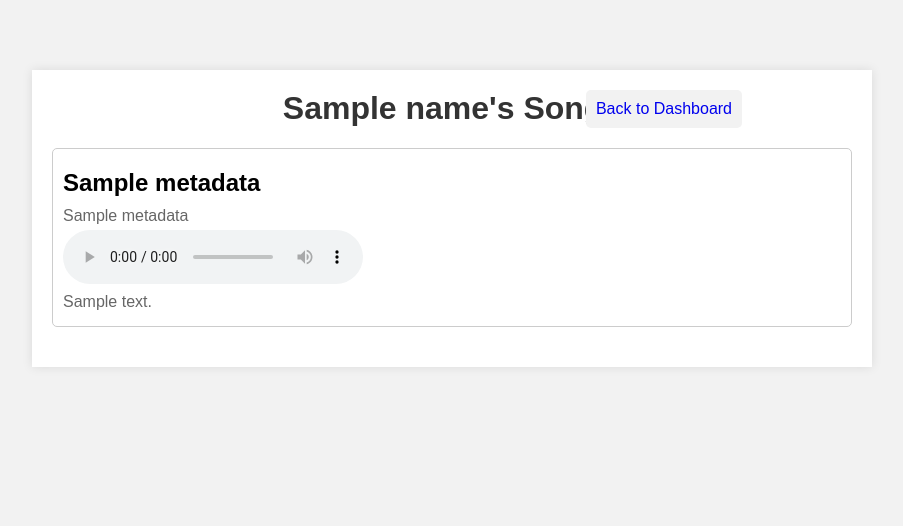
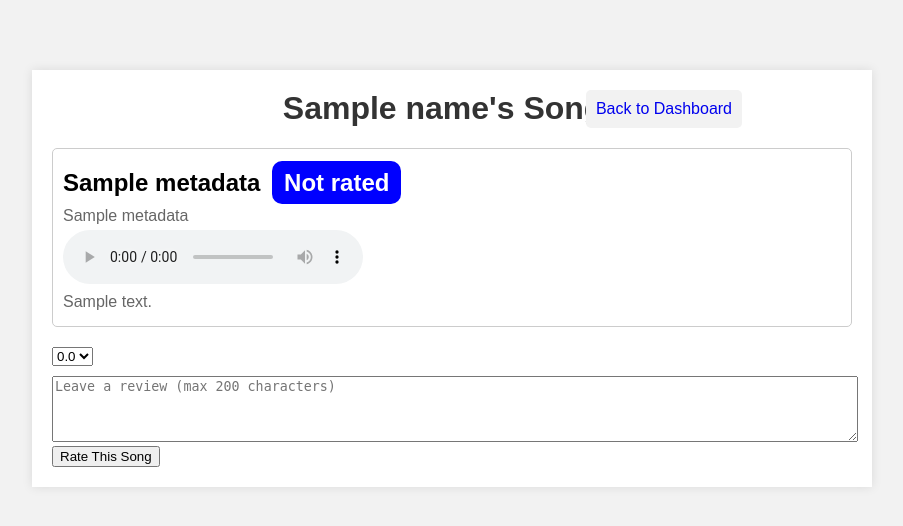
Before and after one commit to haydenroberts130/Music, a Flask app: template templates/view_songs.html in a window 1280 px wide. Shown: the top 526 px of the page, without its empty margins (188-1091 px from the left). Run offline with Flask 3, Linux system fonts and the light colour scheme; the template is opened without the code that fills it: most values are stand-ins (such as "Sample title", 1, 10 or a date in 2020).

Commit message:
working song reviews

```diff
--- a/app.py
+++ b/app.py
@@ -9,6 +9,8 @@ from data import *
 from datetime import datetime, timedelta
 import datetime
 from google.oauth2.service_account import Credentials
+import json
+import ast
 
 class User(UserMixin):
     def __init__(self, user_id):
@@ -158,7 +160,7 @@ def upload_song():
     album_name = request.form.get('album_name')
     song_description = request.form.get('song_description')
     email = request.form.get('email')
-    bucket_name = "haydens-music-" + re.sub(r'[^a-z0-9-_]', '', email.lower()) + '-images'
+    bucket_name = "haydens-music-" + re.sub(r'[^a-z0-9-_]', '', email.lower()) + '-songs'
     create_bucket_if_not_exists(bucket_name)
     storage_client = storage.Client()
     bucket = storage_client.bucket(bucket_name)
@@ -181,7 +183,7 @@ def upload_song():
 @login_required
 def view_songs(name):
     email = request.form.get('email')
-    bucket_name = "haydens-music-" + re.sub(r'[^a-z0-9-_]', '', email.lower()) + '-images'
+    bucket_name = "haydens-music-" + re.sub(r'[^a-z0-9-_]', '', email.lower()) + '-songs'
     create_bucket_if_not_exists(bucket_name)
     credentials = Credentials.from_service_account_file('training-project-388915-firebase-adminsdk-7tfwk-7384b5f0ef.json')
     storage_client = storage.Client(credentials=credentials)
@@ -198,7 +200,7 @@ def view_songs(name):
             method='GET'
         )
         songs.append(song)
-    return render_template('view_songs.html', name=name, songs=songs)
+    return render_template('view_songs.html', name=name, songs=songs, email=email)
 
 
 @app.route('/artist/<name>/view_images', methods=['POST'])
@@ -296,5 +298,34 @@ def unfollow_artist():
         })
     return redirect('/dash')
 
+@app.route('/add_rating', methods=['POST'])
+def add_rating():
+    rating = request.form.get('rating')
+    song_title = request.form.get('song_title')
+    review = request.form.get('review')
+    email = request.form.get('email')
+    bucket_name = "haydens-music-" + re.sub(r'[^a-z0-9-_]', '', email.lower()) + '-songs'
+    credentials = Credentials.from_service_account_file('training-project-388915-firebase-adminsdk-7tfwk-7384b5f0ef.json')
+    storage_client = storage.Client(credentials=credentials)
+    bucket = storage_client.bucket(bucket_name)
+    blobs = bucket.list_blobs()
+    for blob in blobs:
+        if blob.metadata["song_title"] == song_title:
+            metadata = blob.metadata or {}
+            if "reviews" in metadata:
+                metadata_reviews = ast.literal_eval(metadata.get("reviews"))
+                metadata_reviews[current_user.id] = [rating, review]
+                metadata['reviews'] = metadata_reviews
+            else:
+                metadata['reviews'] = {current_user.id:[rating, review]}
+            summed = 0
+            reviews = metadata["reviews"]
+            for review in reviews:
+                summed += float(reviews[review][0])
+            metadata["average_rating"] = summed / len(reviews)
+            blob.metadata = metadata
+            blob.patch()
+    return redirect('/dash')
+
 if __name__ == "__main__":
     app.run(port=5001, debug=True)
--- a/templates/view_songs.html
+++ b/templates/view_songs.html
@@ -56,6 +56,82 @@
         .home-link:hover {
             text-decoration: underline;
         }
+        .rating-container {
+            margin-top: 10px;
+        }
+
+        .rating-container input[type="radio"] {
+            display: none;
+        }
+
+        .rating-container label {
+            display: inline-block;
+            margin-right: 5px;
+            cursor: pointer;
+        }
+
+        .review-container textarea {
+            width: 100%;
+            margin-top: 10px;
+        }
+
+        .review-container span {
+            font-size: 12px;
+            color: #999;
+        }
+
+        .review-container span.error {
+            color: red;
+        }
+
+        .submit-container {
+            margin-top: 10px;
+        }
+
+        .submit-container input[type="submit"] {
+            padding: 5px 10px;
+            background-color: #4285f4;
+            color: white;
+            border: none;
+            border-radius: 5px;
+            cursor: pointer;
+        }
+
+        .submit-container input[type="submit"]:hover {
+            background-color: #3367d6;
+        }
+        .rating-label {
+            margin-left: 5px;
+            font-weight: bold;
+        }
+
+        .rating-label .rating-value.green {
+            color: white;
+            background-color: green;
+            border-radius: 10px;
+            padding: 8px 12px;
+        }
+
+        .rating-label .rating-value.yellow {
+            color: black;
+            background-color: yellow;
+            border-radius: 10px;
+            padding: 8px 12px;
+        }
+
+        .rating-label .rating-value.red {
+            color: white;
+            background-color: red;
+            border-radius: 10px;
+            padding: 8px 12px;
+        }
+
+        .rating-label.blue {
+            color: white;
+            background-color: blue;
+            border-radius: 10px;
+            padding: 8px 12px;
+        }
     </style>
 </head>
 <body>
@@ -67,7 +143,27 @@
         {% if songs %}
             {% for song in songs %}
                 <div class="song-card">
-                    <h2>{{ song.metadata.song_title }}</h2>
+                    <h2>
+                        {{ song.metadata.song_title }}
+                        {% if 'average_rating' in song.metadata %}
+                            {% set rating = song.metadata.average_rating|float %}
+                            <span class="rating-label">
+                                <span class="rating-value
+                                    {% if rating >= 3.33 %}
+                                        green
+                                    {% elif 1.66 <= rating < 3.33 %}
+                                        yellow
+                                    {% else %}
+                                        red
+                                    {% endif %}
+                                ">
+                                    {{ rating }} / 5.0
+                                </span>
+                            </span>
+                        {% else %}
+                            <span class="rating-label blue">Not rated</span>
+                        {% endif %}
+                    </h2>
                     <p>{{ song.metadata.album_name }}</p>
                     <audio controls>
                         <source src="{{ song.url }}" type="audio/mpeg">
@@ -75,6 +171,29 @@
                     </audio>
                     <p>{{ song.metadata.song_description }}</p>
                 </div>
+                <form method="post" action="/add_rating">
+                    <select name="rating">
+                        <option>0.0</option>
+                        <option>0.5</option>
+                        <option>1.0</option>
+                        <option>1.5</option>
+                        <option>2.0</option>
+                        <option>2.5</option>
+                        <option>3.0</option>
+                        <option>3.5</option>
+                        <option>4.0</option>
+                        <option>4.5</option>
+                        <option>5.0</option>
+                    </select>
+                    <input class="input" name="song_title" type="hidden" value="{{song.metadata.song_title }}">
+                    <input type="hidden" name="email" value="{{ email }}">
+                    <div class="review-container">
+                        <textarea name="review" id="review{{ song.metadata.song_id }}" rows="4" maxlength="200" placeholder="Leave a review (max 200 characters)"></textarea>
+                        <span id="review-error{{ song.metadata.song_id }}" class="error"></span>
+                    </div>
+                    <button type="submit">Rate This Song</button>
+                </form>
+            </div>
             {% endfor %}
         {% else %}
             <p>No songs uploaded.</p>
```
